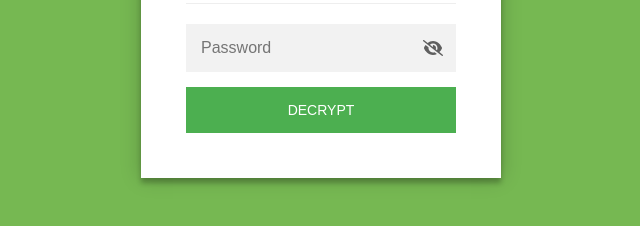
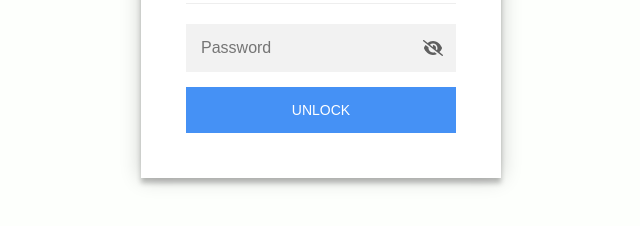
Before and after one commit to Intuitt/protected-document, a plain HTML site: page index.html in a window 1280 px wide. Shown: the part 204-430 px from the top of the page, without its empty margins (319-959 px from the left). Drawn offline with Linux system fonts and the light colour scheme.

Commit message:
Update index.html

```diff
--- a/index.html
+++ b/index.html
@@ -74,7 +74,7 @@
             .staticrypt-form .staticrypt-decrypt-button {
                 text-transform: uppercase;
                 outline: 0;
-                background: #4CAF50;
+                background: #4591f5;
                 width: 100%;
                 border: 0;
                 padding: 15px;
@@ -102,7 +102,7 @@
             .staticrypt-content {
                 height: 100%;
                 margin-bottom: 1em;
-                background: #76B852;
+                background: #fdfffc;
                 font-family: "Arial", sans-serif;
                 -webkit-font-smoothing: antialiased;
                 -moz-osx-font-smoothing: grayscale;
@@ -212,7 +212,7 @@
                             Remember me
                         </label>
 
-                        <input type="submit" class="staticrypt-decrypt-button" value="DECRYPT" />
+                        <input type="submit" class="staticrypt-decrypt-button" value="Unlock" />
                     </form>
                 </div>
             </div>
```
